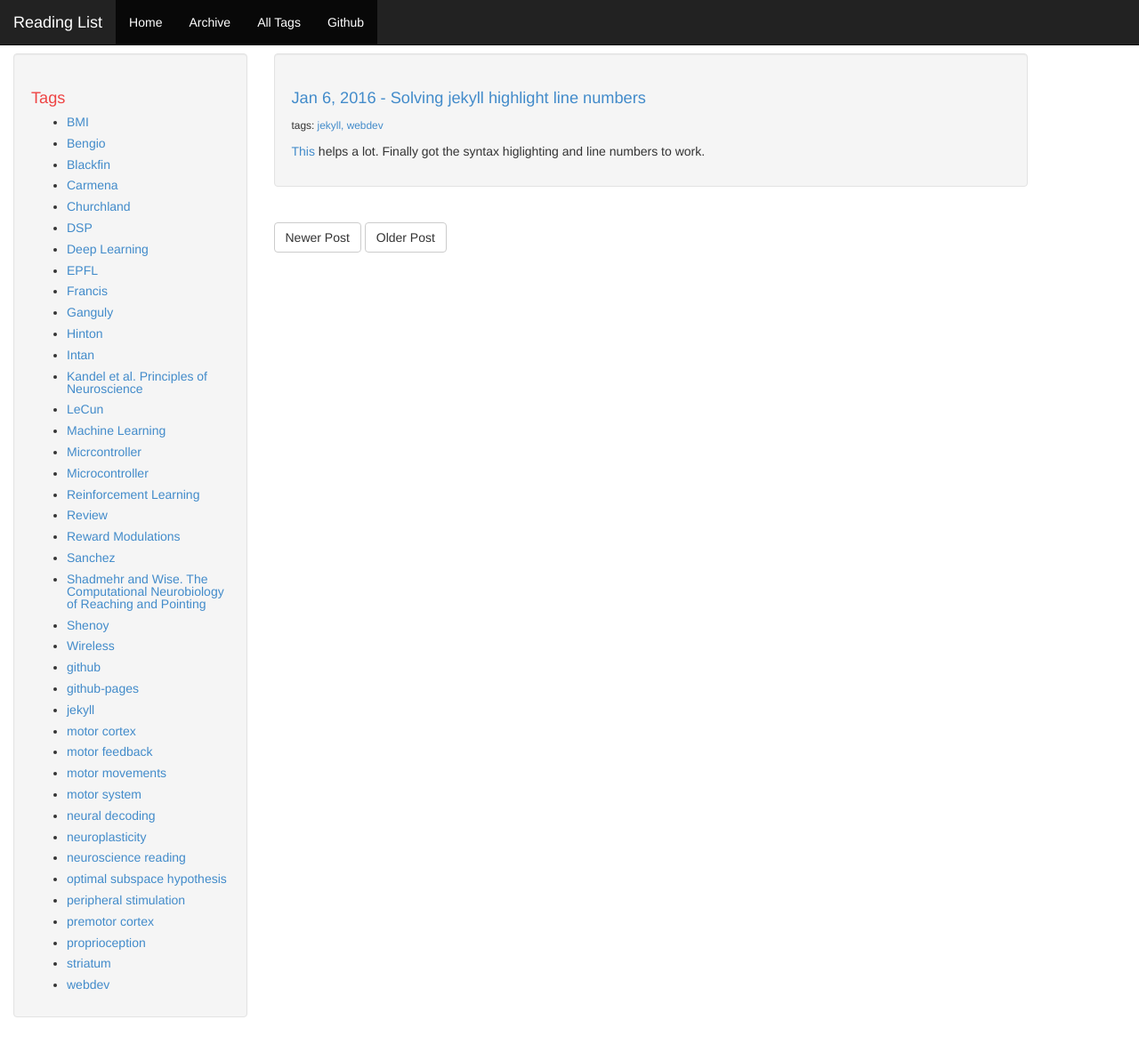
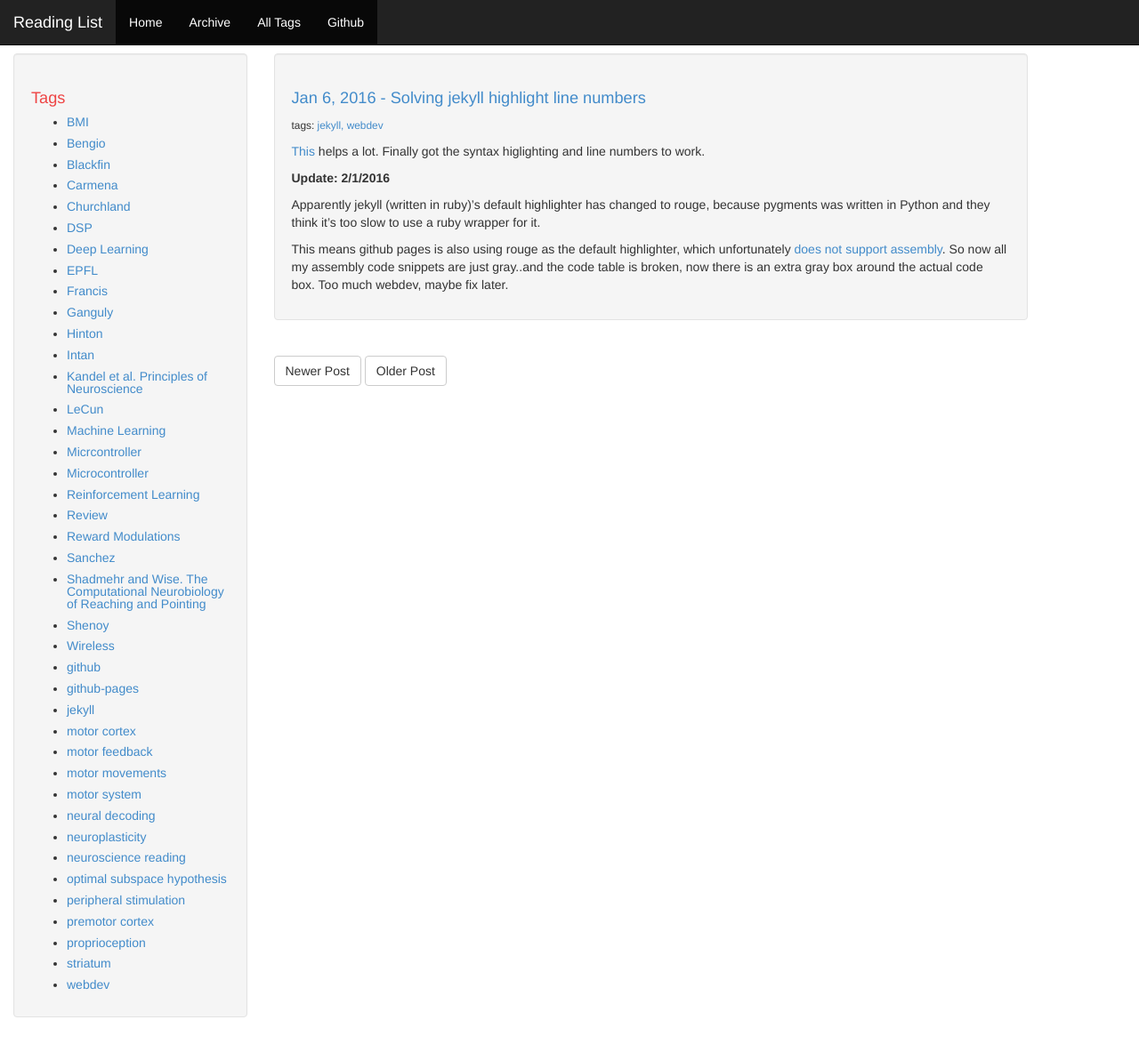
Before and after one commit to allenyin/reading_list, a Jekyll site: the page built from _posts/2016-01-06-jekyll-highlight.md, in a window 1280 px wide and 1224 px high. Shown: the top 1183 px of the window at 89% size. Built offline with Jekyll 4.4.1, drawn with Linux system fonts in a browser that asks for light colours.

Commit message:
Rouge broke everything, fuck rouge

```diff
--- a/_posts/2016-01-06-jekyll-highlight.md
+++ b/_posts/2016-01-06-jekyll-highlight.md
@@ -9,3 +9,9 @@ tags:
 ---
 
 [This](http://flanneljesus.github.io/jekyll/2014-08-30/solving-jekyll-highlight-linenos/) helps a lot. Finally got the syntax higlighting and line numbers to work.
+
+**Update: 2/1/2016**
+
+Apparently jekyll (written in ruby)'s default highlighter has changed to rouge, because pygments was written in Python and they think it's too slow to use a ruby wrapper for it.
+
+This means github pages is also using rouge as the default highlighter, which unfortunately [does not support assembly](https://github.com/jneen/rouge/wiki/List-of-supported-languages-and-lexers). So now all my assembly code snippets are just gray..and the code table is broken, now there is an extra gray box around the actual code box. Too much webdev, maybe fix later.
```
Also changed, not shown: _posts/2016-01-26-IIRoscillator.md (+1 -1 lines).
